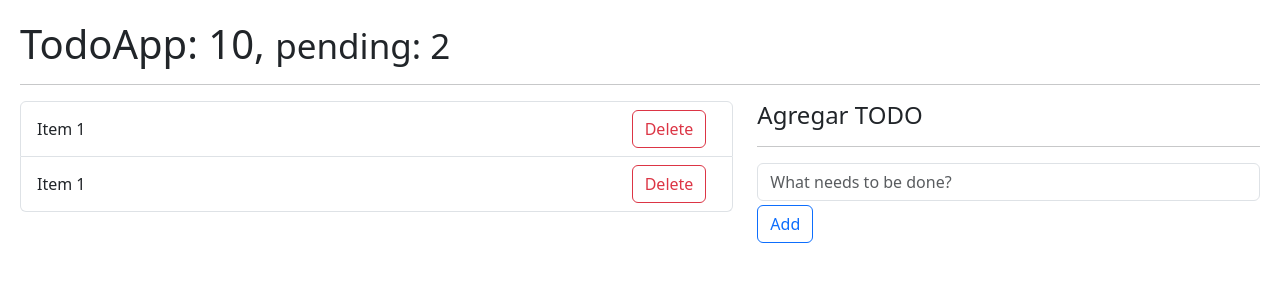
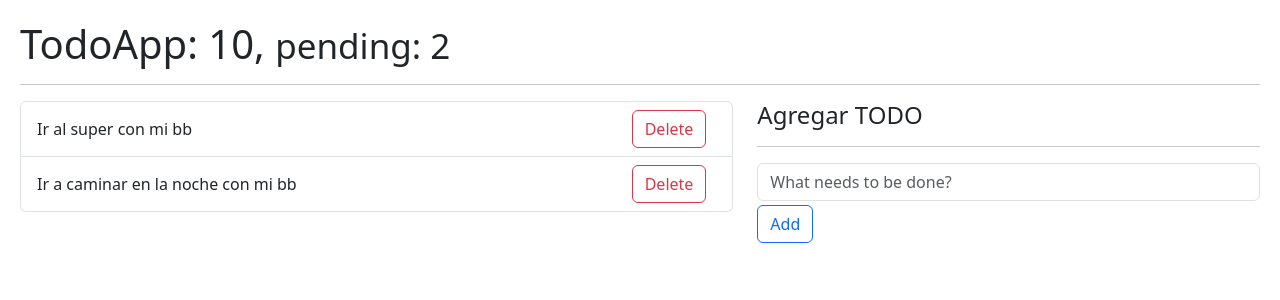
Before and after one commit to abrilBjarano/Hooks, a React (Vite) app: page / in a window 1280 px wide. Shown: the top 300 px of the page. Built offline with nearby package versions, Linux system fonts and the light colour scheme.

Commit message:
Created TodoList.jsx and TodoItem.jsx
And imported to TodoApp

```diff
--- a/src/08-useReducer/TodoApp.jsx
+++ b/src/08-useReducer/TodoApp.jsx
@@ -1,5 +1,6 @@
 import { useReducer } from "react";
 import { todoReducer } from "./todoReducer";
+import { TodoList } from "./TodoList";
 
 const initialState = [
    {
@@ -27,24 +28,8 @@
          <div className="row">
             <div className="col-7">
 
-               {/* TodoList */}
-               <ul className="list-group">
+               <TodoList todos={ todos } />
 
-                  {
-                     todos.map( todo => (
-                        // TodoItem
-                        <li
-                           className="list-group-item d-flex justify-content-between"
-                           key={ todo.id }
-                        >
-                           <span className="align-self-center">Item 1</span>
-                           <button className="btn btn-outline-danger"> Delete </button>
-                        </li>
-                     ))
-                  }
-
-               </ul>
-               {/* Fin TodoList */}
             </div>
 
             <div className="col-5">
--- /dev/null
+++ b/src/08-useReducer/TodoItem.jsx
@@ -0,0 +1,16 @@
+export const TodoItem = ({ id, description }) => {
+
+
+   return (
+      <li
+         className="list-group-item d-flex justify-content-between"
+         key={ id }
+      >
+         <span className="align-self-center">
+            { description }
+         </span>
+
+         <button className="btn btn-outline-danger"> Delete </button>
+      </li>
+   )
+}
--- /dev/null
+++ b/src/08-useReducer/TodoList.jsx
@@ -0,0 +1,17 @@
+import { TodoItem } from "./TodoItem"
+
+export const TodoList = ({ todos }) => {
+
+
+   return (
+      <ul className="list-group">
+
+      {
+         todos.map( todo => (
+            <TodoItem id={ todo.id } description={ todo.description } />
+         ))
+      }
+
+      </ul>
+   )
+}
```
